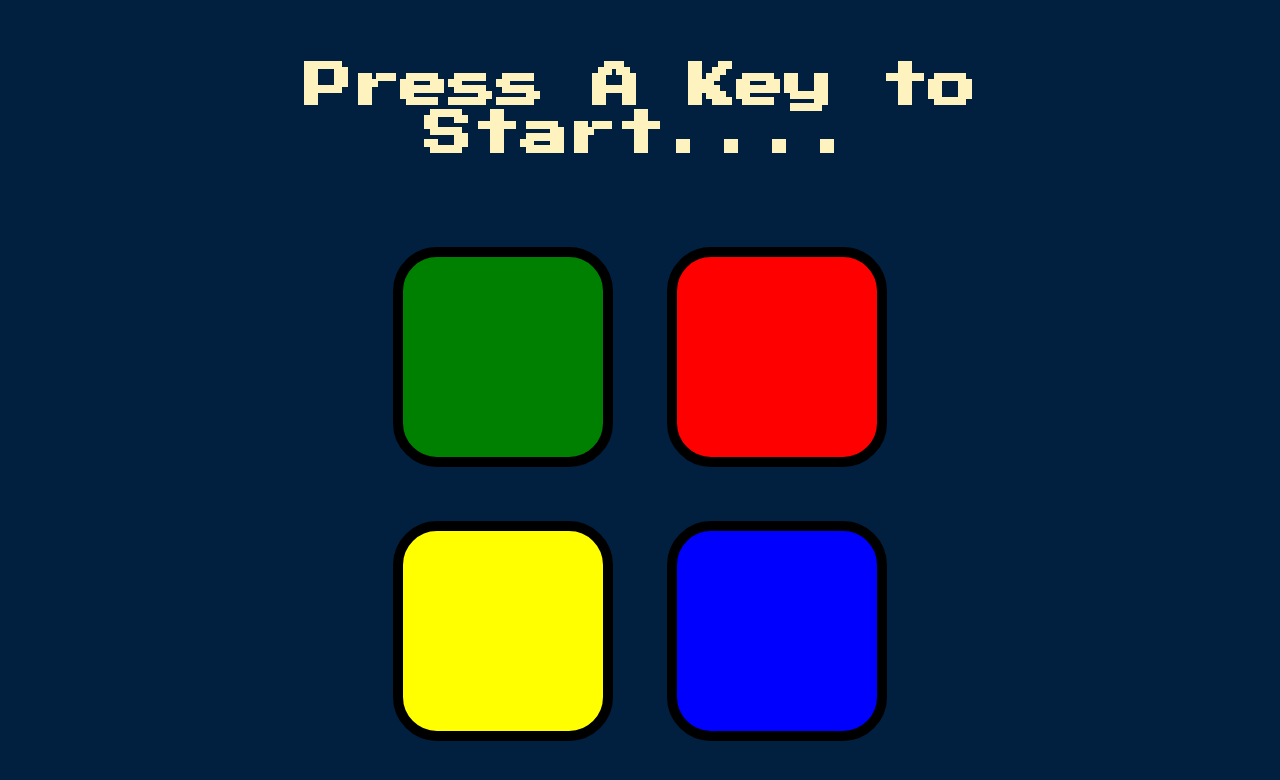
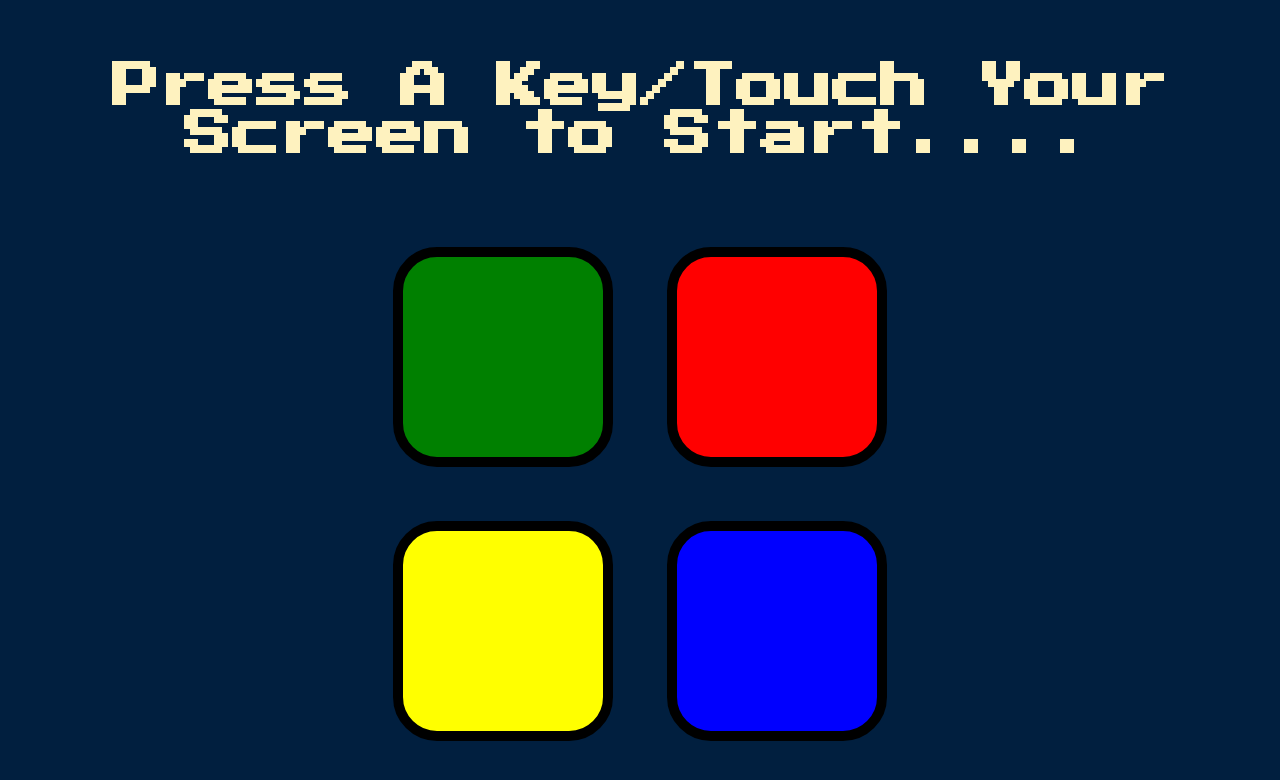
Before and after one commit to Nixhazel/JS-Learn-SIMON-Game, a plain HTML site: page index.html in a window 1280 px wide. Drawn offline with nearby package versions, Linux system fonts and the light colour scheme.

Commit message:
Update index.html

```diff
--- a/index.html
+++ b/index.html
@@ -9,7 +9,7 @@
 </head>
 
 <body>
-  <h1 id="level-title">Press A Key to Start....</h1>
+  <h1 id="level-title">Press A Key/Touch Your Screen to Start....</h1>
   <div class="container">
     <div lass="row">
 
```
